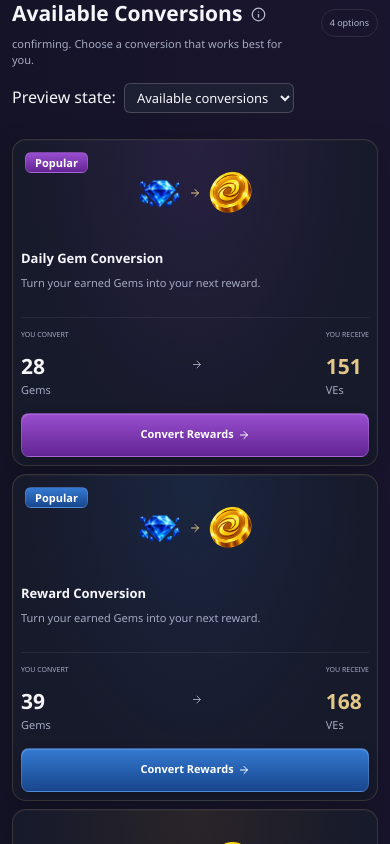
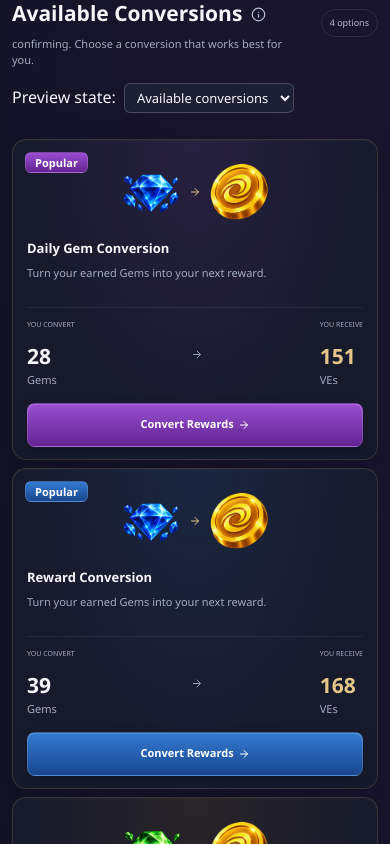
Before and after one commit to Lalitbhandari64/veloop-exchange, a React (Vite) app: page / in a window 390 px wide. Shown: the part 1540-2384 px from the top of the page. Built offline with nearby package versions, Linux system fonts and the light colour scheme.

Commit message:
Polish mobile conversion cards

```diff
--- a/src/App.module.css
+++ b/src/App.module.css
@@ -3529,3 +3529,29 @@ section.supportPanel:target {
     grid-template-columns: minmax(0, 1fr);
   }
 }
+
+@media (max-width: 600px) {
+  .page .conversionGrid > .conversionCard {
+    padding: 12px 14px;
+  }
+
+  .page .conversionCard .cardArtwork {
+    height: 64px;
+    min-height: 0;
+    margin-bottom: 8px;
+  }
+}
+
+@media (max-width: 600px) {
+  .page .conversionCard .cardArtwork {
+    height: 80px;
+  }
+
+  .page .conversionCard .cardArtwork .cardGemImage,
+  .page .conversionCard .cardArtwork .cardCoinImage {
+    width: 64px;
+    height: 64px;
+    max-width: 30%;
+    object-fit: contain;
+  }
+}
```
